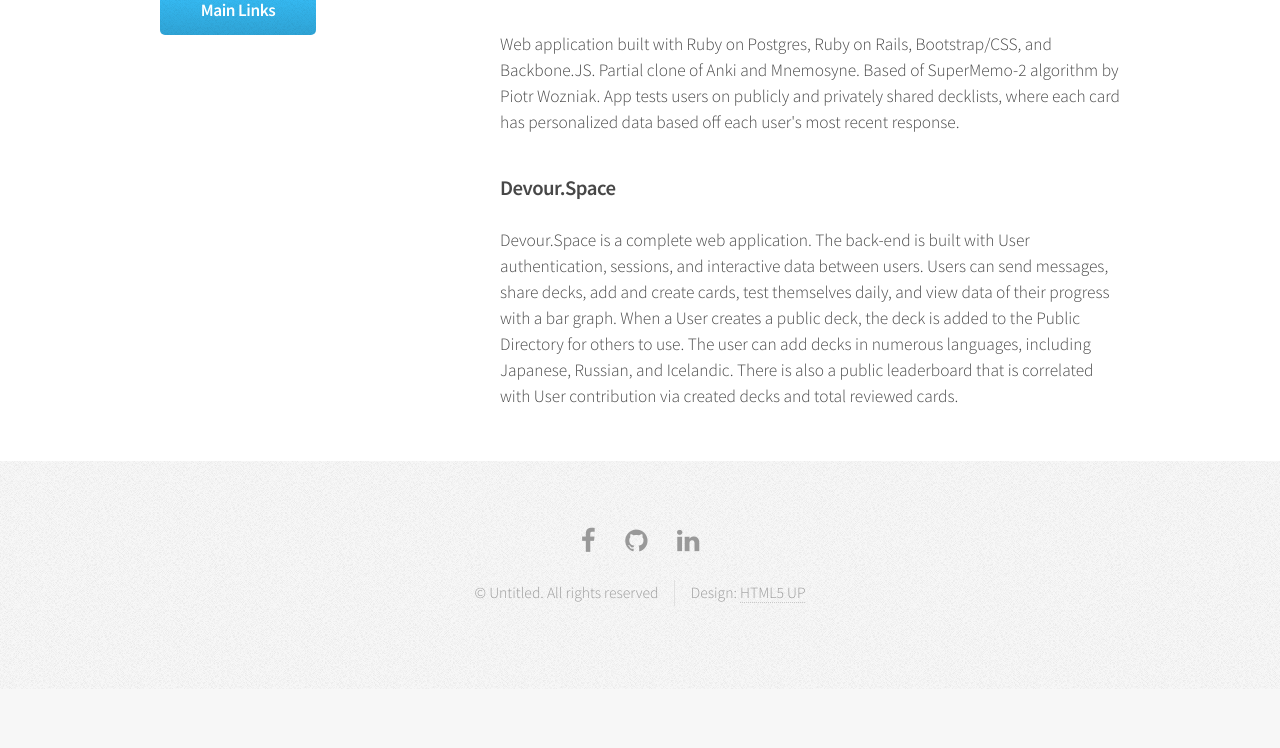
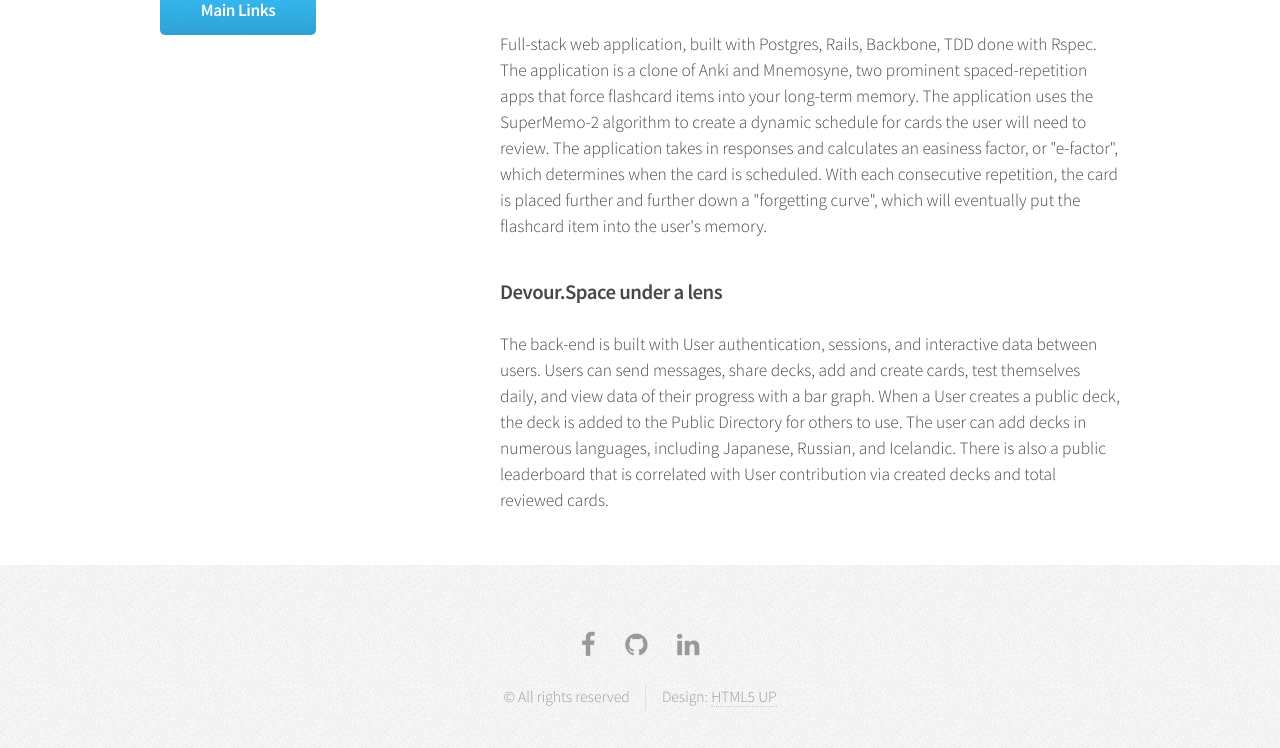
Before and after one commit to torreypayne/tpizzle.github.io, a plain HTML site: page left-sidebar.html in a window 1280 px wide. Shown: the part 838-1586 px from the top of the page. Before the commit the page ends 1527 px from the top, so only its background shows below. Drawn offline with Linux system fonts and the light colour scheme.

Commit message:
Fix Devour description

```diff
--- a/left-sidebar.html
+++ b/left-sidebar.html
@@ -89,14 +89,12 @@
 											<span class="image featured"><img src="http://res.cloudinary.com/tpayne/image/upload/s--G2y3A2d0--/q_jpegmini/v1436233060/Screen_Shot_2015-07-06_at_6.37.19_PM_ekgmvf.jpg" alt="" /></span>
 
 											<p>
-                        Web application built with Ruby on Postgres, Ruby on Rails, Bootstrap/CSS, and Backbone.JS. Partial clone of Anki and Mnemosyne. Based of SuperMemo-2 algorithm by Piotr Wozniak. App tests users on
-                        publicly and privately shared decklists, where each card has personalized data based off each user's most recent response.
-
+                       Full-stack web application, built with Postgres, Rails, Backbone, TDD done with Rspec. The application is a clone of Anki and Mnemosyne, two prominent spaced-repetition apps that force flashcard items into your long-term memory. The application uses the SuperMemo-2 algorithm to create a dynamic schedule for cards the user will need to review. The application takes in responses and calculates an easiness factor, or "e-factor", which determines when the card is scheduled. With each consecutive repetition, the card is placed further and further down a "forgetting curve", which will eventually put the flashcard item into the user's memory.
                       </p>
 
-											<h3>Devour.Space</h3>
+											<h3>Devour.Space under a lens</h3>
 											<p>
-                        Devour.Space is a complete web application. The back-end is built with User authentication, sessions, and interactive data between users. Users can send messages, share decks, add and create cards,
+                        The back-end is built with User authentication, sessions, and interactive data between users. Users can send messages, share decks, add and create cards,
                         test themselves daily, and view data of their progress with a bar graph. When a User creates a public deck, the deck is added to the Public Directory for others to use. The user can add decks in numerous
                         languages, including Japanese, Russian, and Icelandic. There is also a public leaderboard that is correlated with User contribution via created decks and total reviewed cards.
                       </p>
@@ -131,7 +129,7 @@
 					<!-- Copyright -->
 						<div class="copyright">
 							<ul class="menu">
-								<li>&copy; Untitled. All rights reserved</li><li>Design: <a href="http://html5up.net">HTML5 UP</a></li>
+								<li>&copy;  All rights reserved</li><li>Design: <a href="http://html5up.net">HTML5 UP</a></li>
 							</ul>
 						</div>
 
```
Also changed, not shown: no-sidebar.html (+1 -1 lines), right-sidebar.html (+1 -1 lines).
